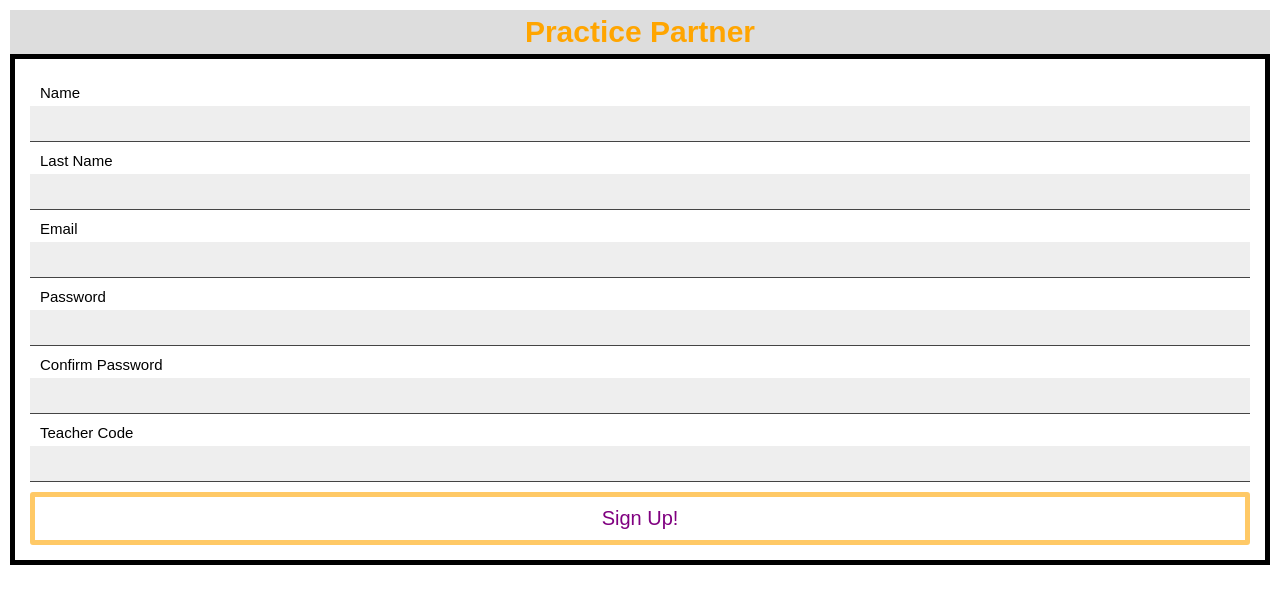
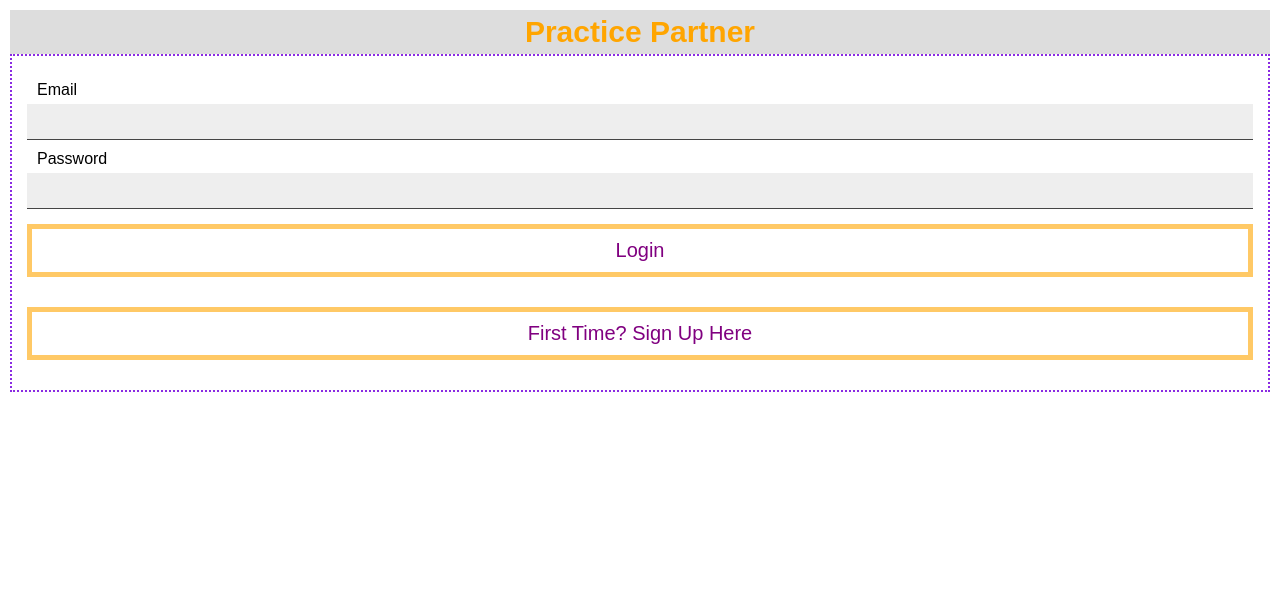
Before and after one commit to thinkful-ei23/kathy-practice-client, a React (Create React App) app: page / in a window 1280 px wide. Shown: the top 604 px of the page. Built offline with nearby package versions, Linux system fonts and the light colour scheme.

Commit message:
login reverted to working

```diff
--- a/src/App.js
+++ b/src/App.js
@@ -10,11 +10,11 @@ import './App.css';
 // import ClassList from './components/class-list.js';
 // import Edit from './components/edit.js';
 // import List from './components/list.js';
-// import LogIn from './components/log-in.js';
+import LogIn from './components/log-in.js';
 import NavBar from './components/nav-bar.js';
-import RegisterFormS from './components/registerS.js';
+// import RegisterFormS from './components/registerS.js';
 // import RegisterFormT from './components/registerT.js';
-import TitleList from './components/title-listT.js';
+// import TitleList from './components/title-listT.js';
 
 
 class App extends Component {
@@ -22,7 +22,7 @@ class App extends Component {
     return (
       <div className="working">
         <NavBar />
-        <RegisterFormS />
+        <LogIn />
 
       </div>
     )
--- a/src/components/log-in.css
+++ b/src/components/log-in.css
@@ -1,11 +1,13 @@
 .logInForm {
   display: flex;
 	flex-direction: column;
-	/*justify-content: center; */
-	border: 1px blueviolet dotted;
+	flex-wrap: wrap;
+	align-items: stretch;
+	padding: 15px;
+	border: 2px blueviolet dotted;
 }
 
-.rowL:nth-child(1){
+/* .rowL:nth-child(1){
 	background-color: red;
 }
 .rowL:nth-child(2){
@@ -13,8 +15,28 @@
 }
 .rowL:nth-child(3){
 	background-color: yellowgreen;
+} */
+.rowL {
+	padding:10px 10px 5px 10px;
+	border: none;
 }
-.btn{
+Input{
+	padding: 10px;
+	border-top: none;
+	border-right: none;
+	border-left: none;
+	border-bottom: 1px solid #444;
+	background-color: #eee;
+	width: 100%;
+}
+.login-btn2 {
+	background-color:#ffc966;
+}
+.login-btn,
+.login-btn2 {
+	margin: 15px 0;
+}
+/* .btn{
 	padding: 5px 10px;
 	background-color: palegoldenrod;
 	color: #000;
@@ -30,10 +52,9 @@
 	font-size: 20px;
 	background-color: #fff;
 	color: purple;
-
 }
 .btn-large:hover
 .btn-large:active {
 	background-color: purple;
 	color: #fff;
-}
+} */
--- a/src/components/log-in.js
+++ b/src/components/log-in.js
@@ -6,74 +6,77 @@ import Input from './input';
 import { required, nonEmpty } from '../validators';
 import './log-in.css';
 
-export class LogInForm extends React.Components {
-	constructor(props) {
-		super(props);
-		onSubmit(values) {
-			//console.log(values, 'Values')
-			return fetch('http://localhost:8080/api/login', {
-				method: 'POST',
-				body: JSON.stringify(values),
-				headers: {
-					'Content-Type': 'application/json'
-				}
-			})
-				.then(res => {
+export function LogInForm(props) {
+	const { handleSubmit, pristine, submitting } = props;
+	// export class LogInForm extends React.Components {
+	// constructor(props) {
+	// 	super(props);
 
-					if (!res.ok) {
-						if (
-							res.headers.has('content-type') &&
-							res.headers
-								.get('content-type')
-								.startsWith('application/json')
-						) {
-							// It's a nice JSON error returned by us, so decode it
-							return res.json().then(err => Promise.reject(err));
-						}
-						// It's a less informative error returned by express
-						return Promise.reject({
-							code: res.status,
-							message: res.statusText
-						});
-					}
-					return res.json();
-				})
-				.then((data) => console.log('Submitted with dataT', data))
-				.catch(err => {
-					//console.log(err, 'error regT componenets line 43ish')
-					const { reason, message, location } = err;
-					if (reason === 'ValidationError') {
-						// Convert ValidationErrors into SubmissionErrors for Redux Form
-						return Promise.reject(
-							new SubmissionError({
-								[location]: message
-							})
-						);
-					}
-					return Promise.reject(
-						new SubmissionError({
-							_error: 'Error submitting message'
-						})
-					);
-				});
-		}
-	}
-	render() {
-		const { handleSubmit, pristine, submitting } = this.props;
-		let successMessage;
-		if (this.props.submitSucceeded) {
-			successMessage = (
-				<div className="message message-success">
-					Message submitted successfully
-						</div>
-			);
-		}
-		let errorMessage;
-		if (this.props.error) {
-			errorMessage = (
-				<div className="message message-error">{this.props.error}</div>
-			);
-		}
+	// onSubmit(values); {
+	// //console.log(values, 'Values')
+	// return fetch('http://localhost:8080/api/login', {
+	// 	method: 'POST',
+	// 	body: JSON.stringify(values),
+	// 	headers: {
+	// 		'Content-Type': 'application/json'
+	// 	}
+	// })
+	// 	.then(res => {
+
+	// 		if (!res.ok) {
+	// 			if (
+	// 				res.headers.has('content-type') &&
+	// 				res.headers
+	// 					.get('content-type')
+	// 					.startsWith('application/json')
+	// 			) {
+	// 				// It's a nice JSON error returned by us, so decode it
+	// 				return res.json().then(err => Promise.reject(err));
+	// 			}
+	// 			// It's a less informative error returned by express
+	// 			return Promise.reject({
+	// 				code: res.status,
+	// 				message: res.statusText
+	// 			});
+	// 		}
+	// 		return res.json();
+	// 	})
+	// 	.then((data) => console.log('Submitted with dataT', data))
+	// 	.catch(err => {
+	// 		//console.log(err, 'error regT componenets line 43ish')
+	// 		const { reason, message, location } = err;
+	// 		if (reason === 'ValidationError') {
+	// 			// Convert ValidationErrors into SubmissionErrors for Redux Form
+	// 			return Promise.reject(
+	// 				new SubmissionError({
+	// 					[location]: message
+	// 				})
+	// 			);
+	// 		}
+	// 		return Promise.reject(
+	// 			new SubmissionError({
+	// 				_error: 'Error submitting message'
+	// 			})
+	// 		);
+	// 	});
+
+	// // }
+	// render() {
+	// 	const { handleSubmit, pristine, submitting } = this.props;
+	// 	let successMessage;
+	// 	if (this.props.submitSucceeded) {
+	// 		successMessage = (
+	// 			<div className="message message-success">
+	// 				Message submitted successfully
+	// 							</div>
+	// 		);
+	// 	}
+	// 	let errorMessage;
+	// 	if (this.props.error) {
+	// 		errorMessage = (
+	// 			<div className="message message-error">{this.props.error}</div>
+	// 		);
+	// 	}
 
 
 
@@ -103,20 +106,22 @@ export class LogInForm extends React.Components {
 			/>
 
 			<button
-					className="btn btn-large"
+				className="login-btn btn-large"
 				type="submit"
 				disabled={pristine || submitting}>
 				Login
 				</button>
 
 			<button
-					className="btn btn-large">
+				className="login-btn2 btn-large"
+				type="submit"
+				disabled={pristine || submitting}>
 				First Time? Sign Up Here
 			</button>
 		</form>
 	);
 }
-}
+// }
 export default reduxForm({
 	form: 'login',
 	onSubmitFail: (errors, dispatch) => {
```
Lines whose indentation alone changed are shown as unchanged.
